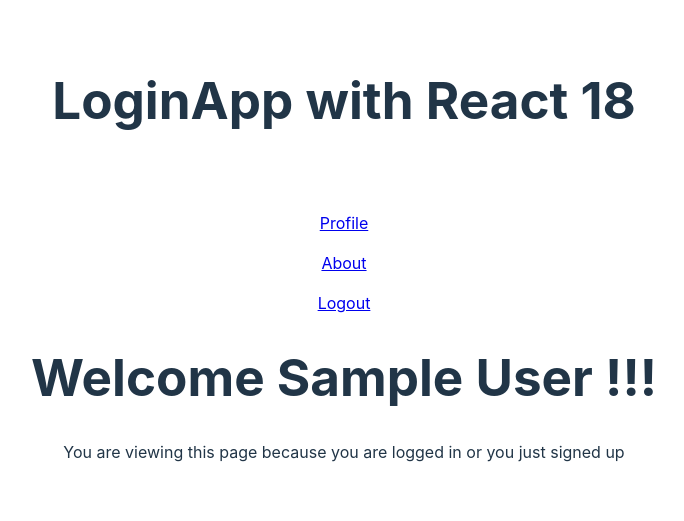
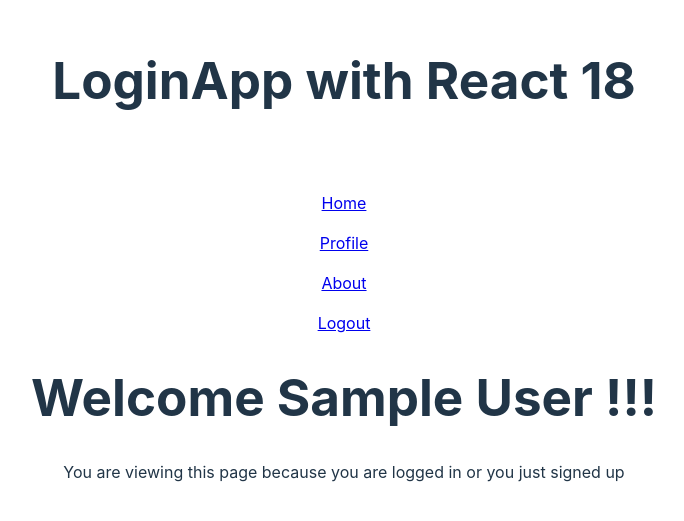
Before and after one commit to rossanag/LoginApp, a React (Create React App) app in the folder frontend/: page / in a window 1280 px wide. Before the commit this address led to /. Shown: the part 125-646 px from the top of the page, without its empty margins (296-980 px from the left). Built offline with nearby package versions, Linux system fonts and the light colour scheme; no server answers; sample sign-in values are in the browser's storage; the HTML template or start-up script is replaced by a standard one.

Commit message:
Modify README.md and LandingPage

```diff
--- a/frontend/src/components/LoginGoogle.tsx
+++ b/frontend/src/components/LoginGoogle.tsx
@@ -75,8 +75,9 @@
 			console.log('picture en useEffect ', user?.picture);
 			localStorage.setItem('user', JSON.stringify(user));
 			setLoading(false);
-			navigate('/');
-			navigate(0);
+			navigate('/home', {replace: true});
+			// navigate(0);
+			//return redirect(')
 		}
 
 	// eslint-disable-next-line react-hooks/exhaustive-deps
--- a/frontend/src/components/Navbar.tsx
+++ b/frontend/src/components/Navbar.tsx
@@ -1,7 +1,7 @@
 import {useState, useEffect } from 'react';
 import { NavLink } from 'react-router-dom';
 
-import LoginGoogle from './LoginGoogle';
+// import LoginGoogle from './LoginGoogle';
 
 import { User } from '../types';
 
@@ -37,6 +37,12 @@
 						</NavLink>
 					}
 					<NavLink
+						to="/home"
+						className={({ isActive }) => (isActive ? activeLink : normalLink)}
+					>
+						<p className="border w-full h-full px-4 centered">Home</p>
+					</NavLink>
+					<NavLink
 						to="/profile"
 						className={({ isActive }) => (isActive ? activeLink : normalLink)}
 					>
--- a/frontend/src/components/ProtectedRoute.tsx
+++ b/frontend/src/components/ProtectedRoute.tsx
@@ -1,20 +1,22 @@
-import React from 'react';
-import { Navigate } from 'react-router-dom';
+import { Navigate, Outlet } from 'react-router-dom';
 
-interface IProps{
+//import {User} from '../types';
+
+interface IProps {
     children: JSX.Element;
 }
 
-const ProtectedRoute = ( {children}: IProps ):JSX.Element => {
+const ProtectedRoute = ( {children}: IProps ): JSX.Element => {
 	const user = JSON.parse(localStorage.getItem('user') as string);
 
 	console.log('protected route user', user);
 
 	if (!user) {
-		return <Navigate to="/"/>;
+		return <Navigate to="/" />;
 	}
 	console.log('children ');
-	return children;
+	return children ? children : <Outlet/>;
+	//return children;
 };
 
 export default ProtectedRoute;
--- a/frontend/src/screens/Home.tsx
+++ b/frontend/src/screens/Home.tsx
@@ -1,4 +1,6 @@
+// import { Navigate } from 'react-router-dom';
 import { User } from '../types';
+
 
 const Home = () => {
 	const user = JSON.parse(localStorage.getItem('user') as string) as User;
--- a/frontend/src/screens/LandingPage.tsx
+++ b/frontend/src/screens/LandingPage.tsx
@@ -1,5 +1,5 @@
 //import { useEffect, useState } from 'react';
-import { BrowserRouter, Routes, Route, Navigate} from 'react-router-dom';
+import { BrowserRouter, Routes, Route, Navigate, Outlet} from 'react-router-dom';
 
 import About from './About';
 import Home from './Home';
@@ -17,42 +17,45 @@
 
 	console.log('User en landing page ', user);
 
-	const Dashboard = () => {
+
+	const MainBoard = () => {
 		return (
 			<>
 				{ user && <Navbar />}
 				<Routes>
-					<Route path="/" index element={ user ? <Home/> : <LoginGoogle />} />
+					<Route path="/" element={ (user) ?  <Navigate to="/home"/> : <LoginGoogle />} />
+					<Route
+						path="/home"
+						element={<ProtectedRoute>
+							<Home />
+						</ProtectedRoute>}
+					/>
+					<Route
+						path="/profile"
+						element={<ProtectedRoute>
+							<Profile />
+						</ProtectedRoute>} />
 					<Route
 						path="/about"
 						element={<ProtectedRoute>
 							<About />
 						</ProtectedRoute>} />
 					<Route
-						path="/profile"
-						element={<ProtectedRoute>
-							<Profile />
-						</ProtectedRoute>} />
-					{(user) &&
-					<Route
 						path="/logout"
 						element={<ProtectedRoute>
 							<Logout />
 						</ProtectedRoute>}
 					/>
-					}
-					<Route
-						path="*"
-						element={<Navigate to="/" />}
-					/>
+					<Route path="*" element={<Navigate to="/" />}/>
 				</Routes>
 			</>
 		);
 	};
 
+
 	return (
 		<BrowserRouter>
-			<Dashboard />
+			<MainBoard />
 		</BrowserRouter>
 
 	);
```
Also changed, not shown: 1 other file (tests, documents, lock files or other folders).
